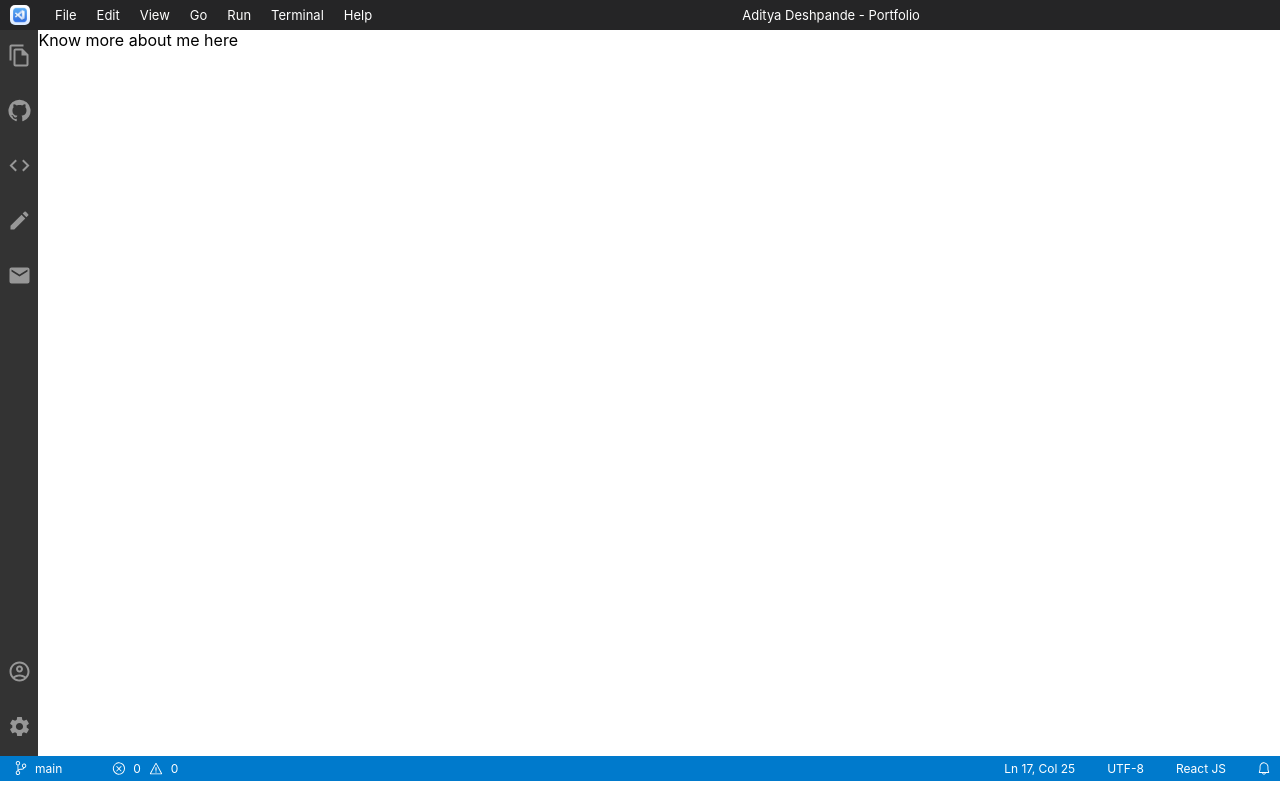
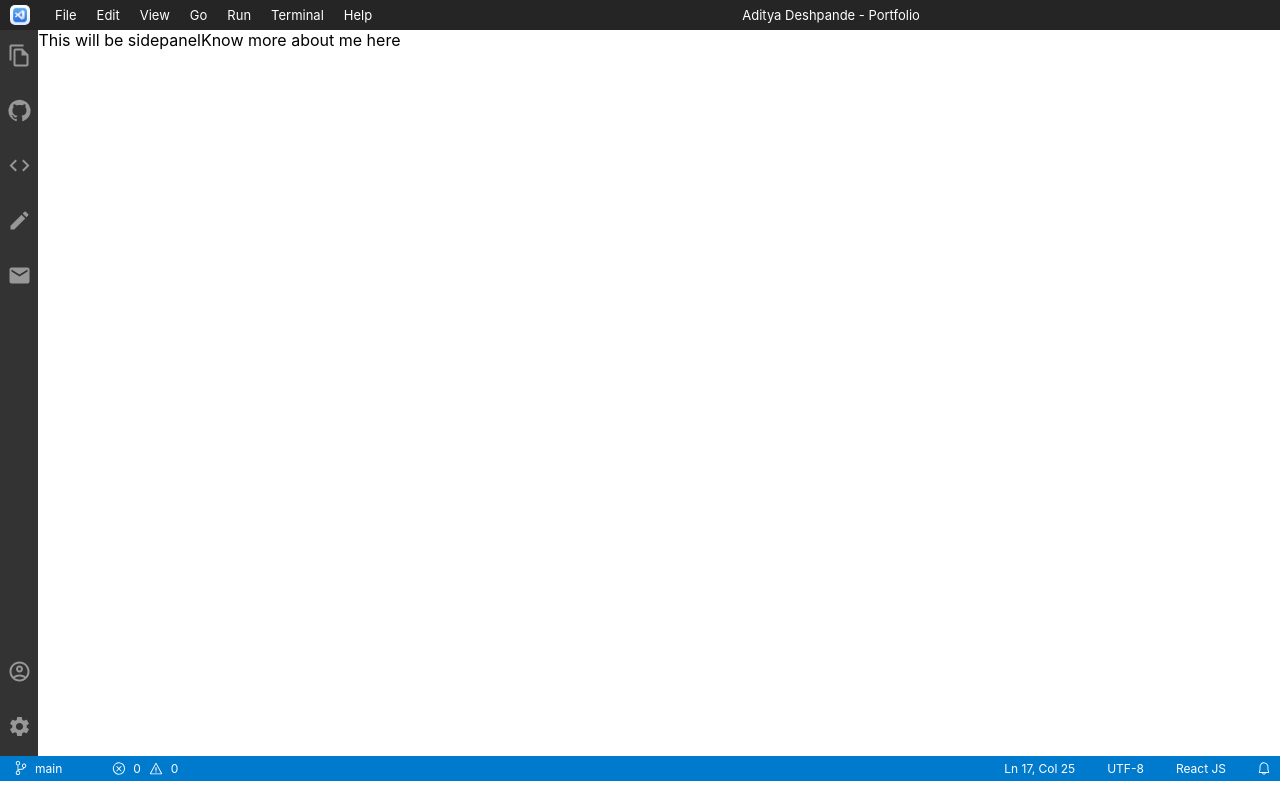
Before and after one commit to adityadeshpande0/MyPortfolio, a React (Create React App) app: page /about in a window 1280 px wide. Built offline with nearby package versions, Linux system fonts and the light colour scheme.

Commit message:
Sidepanel Boilerplate Template Added

```diff
--- /dev/null
+++ b/src/Components/Sidepanel/Sidepanel.jsx
@@ -0,0 +1,11 @@
+import React from 'react'
+
+function Sidepanel() {
+  return (
+    <div>
+      This will be sidepanel
+    </div>
+  )
+}
+
+export default Sidepanel
--- a/src/Navigation/Routers.js
+++ b/src/Navigation/Routers.js
@@ -10,6 +10,7 @@ import Projects from "../Components/Projects/Projects";
 import Blogs from "..//Components/MyBlogs/Blogs";
 import Contact from "../Components/ContactInfo/Contact";
 import Profile from "../Components/MyProfile/Profile";
+import Sidepanel from "../Components/Sidepanel/Sidepanel";
 function Routers() {
   return (
     <Router>
@@ -17,6 +18,7 @@ function Routers() {
         <Navbar />
         <div className="content-block-router">
           <Appbar />
+          <Sidepanel/>
           <Routes>
             <Route exact path="/" element={<Home />} />
             <Route path="/github" element={<Github />} />
```
